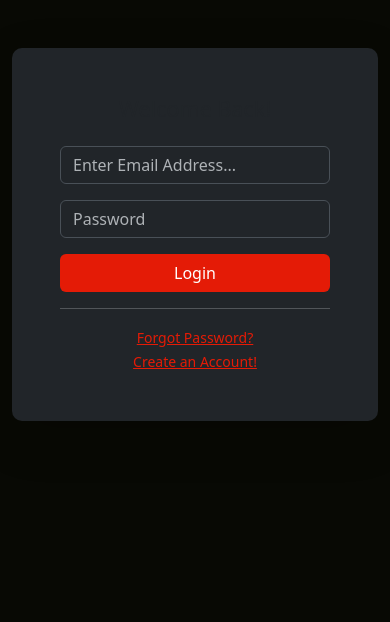
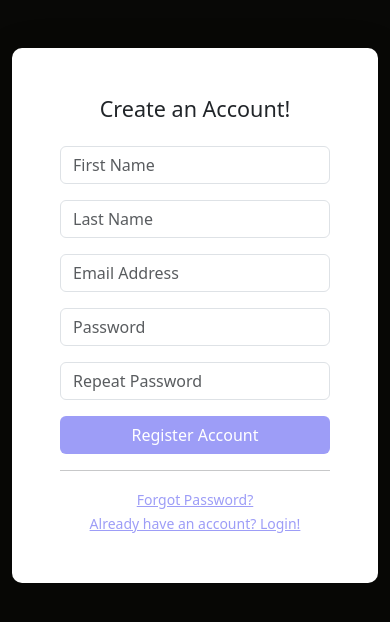
Before and after one commit to MichalZak17/enhanced-knowledge-assistant, a Django app: template dashboard/templates/register.html in a window 390 px wide. Shown: the top 622 px of the page. Run offline with Django 5.2, Linux system fonts and the light colour scheme; the template is opened without the code that fills it, so the values that code supplies are empty; parts of the project's set-up code (start-up, migrations or seed data) failed here and were passed over; some libraries are stand-ins or nearby versions.

Commit message:
feat: Add registration functionality to register_view

```diff
--- a/dashboard/templates/register.html
+++ b/dashboard/templates/register.html
@@ -1,49 +1,77 @@
 {% load static %}
 <!DOCTYPE html>
-<html data-bs-theme="dark" lang="en">
+<html data-bs-theme="light" lang="en" style="--bs-primary: #4e73df;--bs-primary-rgb: 78,115,223;background: #080806;">
 
 <head>
     <meta charset="utf-8">
     <meta name="viewport" content="width=device-width, initial-scale=1.0, shrink-to-fit=no">
-    <title>Login - Enhanced Knowledge Assistant</title>
+    <title>Register</title>
     <link rel="stylesheet" href="{% static 'assets/bootstrap/css/bootstrap.min.css' %}">
     <link rel="stylesheet" href="https://fonts.googleapis.com/css?family=Nunito:200,200i,300,300i,400,400i,600,600i,700,700i,800,800i,900,900i&amp;display=swap">
 </head>
 
-<body class="bg-gradient-primary" style="background: #080904;">
-    <div class="container">
-        <div class="row justify-content-center">
-            <div class="col-md-9 col-lg-12 col-xl-10">
+<body class="bg-gradient-primary" style="background: #080806;">
+    <div class="container" style="background: #080806;">
+
+        <div class="modal fade" id="registrationModal" data-bs-backdrop="static" data-bs-keyboard="false" tabindex="-1"
+            aria-labelledby="staticBackdropLabel" aria-hidden="true" style="--bs-modal-width: 1000px !important;">
+            <div class="modal-dialog">
+                <div class="modal-content">
+                    <div class="modal-header">
+                        <h1 class="modal-title fs-5" id="staticBackdropLabel">Information</h1>
+                        <button type="button" class="btn-close" data-bs-dismiss="modal" aria-label="Close"
+                            style="color: white !important; background-color: white;"></button>
+                    </div>
+                    <div class="modal-body">
+                        <p>Thank you for registering on the Enhanced Knowledge Assistant platform. We appreciate your interest in our project.</p>
+                        <p>Due to the early stage of development, access to the platform will be granted to a selected group of users. We will notify you if you are selected to participate.</p>
+                        <p>Thank you for your understanding and support.</p>
+                        <p>Best regards,<br>The Enhanced Knowledge Assistant Team</p>
+                    </div>
+                    <div class="modal-footer">
+                        <button type="button" class="btn btn-secondary" data-bs-dismiss="modal">Close</button>
+                    </div>
+                </div>
+            </div>
+        </div>
+
         <div class="card shadow-lg o-hidden border-0 my-5" style="border-radius: 10px;">
             <div class="card-body p-0">
                 <div class="row">
-                            <div class="col-lg-6 d-none d-lg-flex">
-                                <div class="flex-grow-1 bg-login-image" style="background-image: url('{% static "assets/img/2.png" %}');"></div>
+                    <div class="col-lg-5 d-none d-lg-flex">
+                        <div class="flex-grow-1 bg-register-image" style="background-image: url('{% static "assets/img/3.png" %}');"></div>
                     </div>
-                            <div class="col-lg-6">
+                    <div class="col-lg-7">
                         <div class="p-5">
                             <div class="text-center">
-                                        <h4 class="text-dark mb-4">Welcome Back!</h4>
+                                <h4 class="text-dark mb-4">Create an Account!</h4>
                             </div>
-                                    <form class="user" method="post" action="{% url 'login' %}">
+                            <form class="user" id="registrationForm">
                                 {% csrf_token %}
-                                        <div class="mb-3">
-                                            <input class="form-control form-control-user" type="email" id="exampleInputEmail" aria-describedby="emailHelp" placeholder="Enter Email Address..." name="email" required>
+                                <div class="row mb-3">
+                                    <div class="col-sm-6 mb-3 mb-sm-0">
+                                        <input class="form-control form-control-user" type="text" id="exampleFirstName" placeholder="First Name" name="first_name" required>
+                                    </div>
+                                    <div class="col-sm-6">
+                                        <input class="form-control form-control-user" type="text" id="exampleLastName" placeholder="Last Name" name="last_name" required>
+                                    </div>
                                 </div>
                                 <div class="mb-3">
-                                            <input class="form-control form-control-user" type="password" id="exampleInputPassword" placeholder="Password" name="password" required>
+                                    <input class="form-control form-control-user" type="email" id="exampleInputEmail" aria-describedby="emailHelp" placeholder="Email Address" name="email" required>
                                 </div>
-                                        <button class="btn btn-primary d-block btn-user w-100" type="submit" style="background: rgb(228,27,6);border-color: rgba(255,255,255,0);">Login</button>
+                                <div class="row mb-3">
+                                    <div class="col-sm-6 mb-3 mb-sm-0">
+                                        <input class="form-control form-control-user" type="password" id="examplePasswordInput" placeholder="Password" name="password" required>
+                                    </div>
+                                    <div class="col-sm-6">
+                                        <input class="form-control form-control-user" type="password" id="exampleRepeatPasswordInput" placeholder="Repeat Password" name="password_repeat" required>
+                                    </div>
+                                </div>
+                                <button class="btn btn-primary d-block btn-user w-100" type="submit" style="background: rgb(157,157,247);border-color: rgba(255,255,255,0);">Register Account</button>
                                 <hr>
                             </form>
-                                    <div class="text-center">
-                                        <a class="small" href="forgot-password.html" style="color: rgb(228,27,6);">Forgot Password?</a>
-                                    </div>
-                                    <div class="text-center">
-                                        <a class="small" href="register.html" style="color: rgb(228,27,6);">Create an Account!</a>
-                                    </div>
-                                </div>
-                            </div>
+                            <div class="text-center"><a class="small" href="forgot-password.html" style="border-color: rgb(157,157,247);color: rgb(157,157,247);">Forgot Password?</a></div>
+                            <div class="text-center"><a class="small" href="login.html" style="border-color: rgb(157,157,247);color: rgb(157,157,247);">Already have an account? Login!</a></div>
                         </div>
                     </div>
                 </div>
@@ -53,6 +81,43 @@
     <script src="https://cdn.jsdelivr.net/npm/bootstrap@5.3.3/dist/js/bootstrap.bundle.min.js"></script>
     <script src="{% static 'assets/js/bs-init.js' %}"></script>
     <script src="{% static 'assets/js/theme.js' %}"></script>
+    <script>
+        document.getElementById('registrationForm').addEventListener('submit', function(event) {
+            event.preventDefault();
+
+            var formData = new FormData(this);
+            var csrfToken = document.querySelector('[name=csrfmiddlewaretoken]').value;
+
+            var xhr = new XMLHttpRequest();
+            xhr.open('POST', '/register/', true);
+            xhr.setRequestHeader('Content-Type', 'application/json;charset=UTF-8');
+            xhr.setRequestHeader('X-CSRFToken', csrfToken);
+
+            xhr.onreadystatechange = function() {
+                if (xhr.readyState === XMLHttpRequest.DONE) {
+                    var status = xhr.status;
+                    if (status === 0 || (status >= 200 && status < 400)) {
+                        // Success - display the modal
+                        var registrationModal = new bootstrap.Modal(document.getElementById('registrationModal'));
+                        registrationModal.show();
+                    } else {
+                        // Handle errors here
+                        alert('Registration failed: ' + xhr.responseText);
+                    }
+                }
+            };
+
+            var data = JSON.stringify({
+                first_name: formData.get('first_name'),
+                last_name: formData.get('last_name'),
+                email: formData.get('email'),
+                password: formData.get('password'),
+                password_repeat: formData.get('password_repeat')
+            });
+
+            xhr.send(data);
+        });
+    </script>
 </body>
 
 </html>
```
Also changed, not shown: dashboard/views.py (+31 -4 lines). Lines whose indentation alone changed are shown as unchanged.
